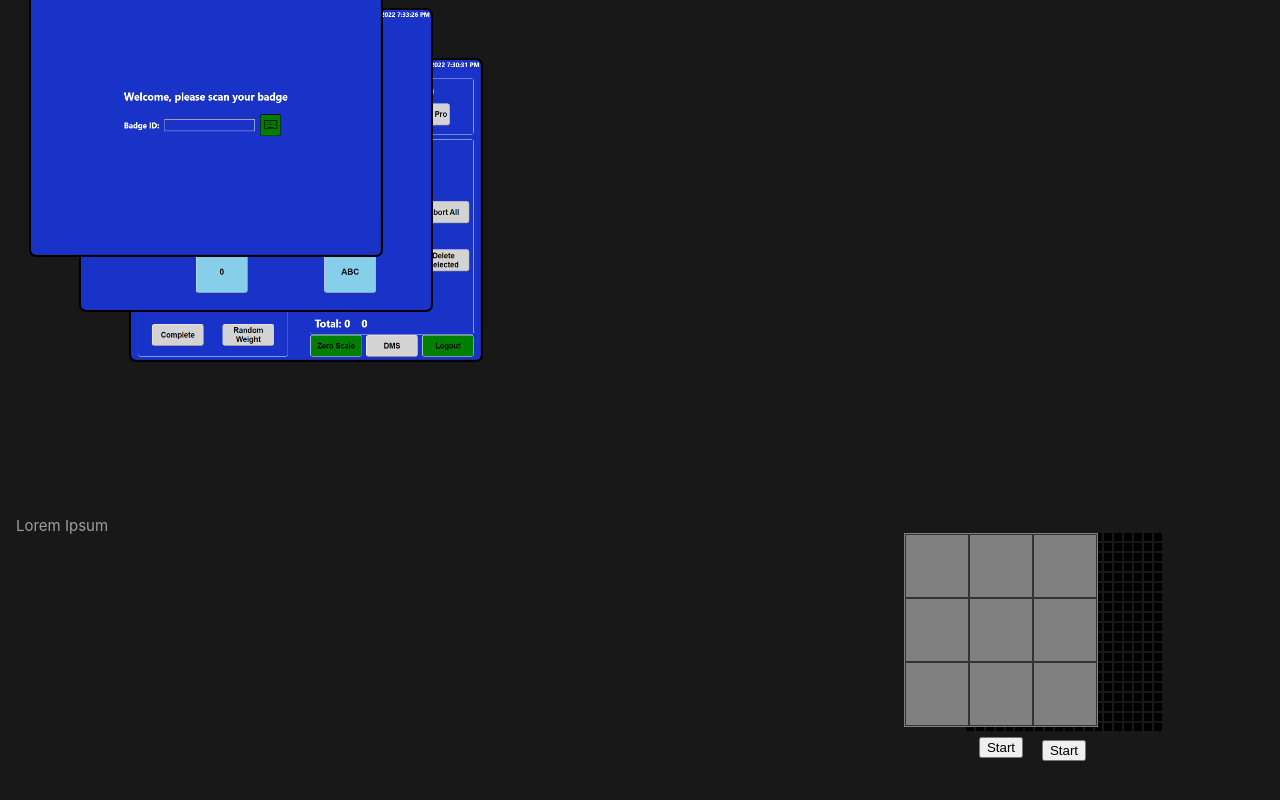
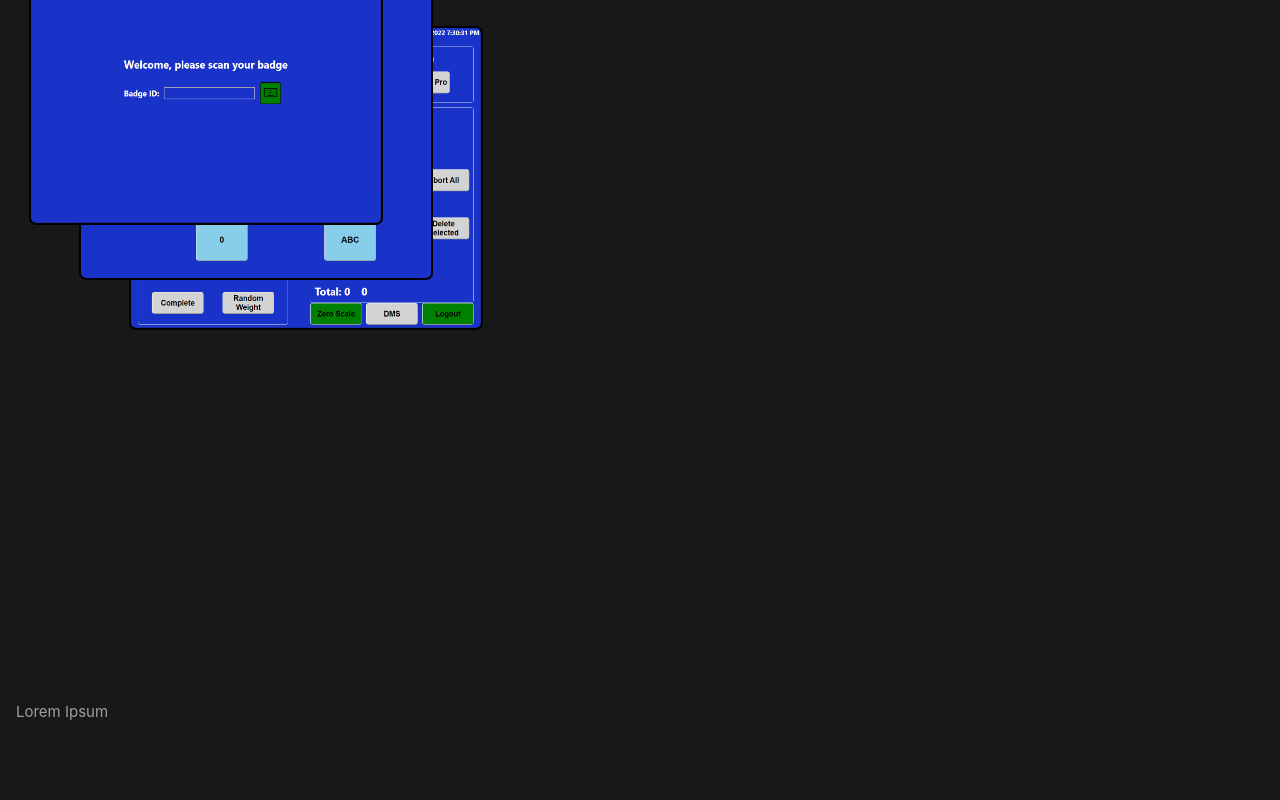
Before and after one commit to therazor113/Portfolio, a Vue app: page / in a window 1280 px wide. Shown: the part 1900-2700 px from the top of the page. Built offline with nearby package versions, Linux system fonts and the light colour scheme.

Commit message:
Moved games to bottom of projects

```diff
--- a/src/components/projects/ProjectView.vue
+++ b/src/components/projects/ProjectView.vue
@@ -5,28 +5,30 @@ import SnakeGame from './items/games/SnakeGame.vue'
 </script>
 
 <template>
-  <div class="container">
-    <h1 class="title">
-      Projects
-    </h1>
-    <ForkliftProject />
-    <div class="gamesContainer">
+  <div class="ProjectsContainer">
+    <div>
+      <h1 class="title">
+        Projects
+      </h1>
+      <ForkliftProject />
+    </div>
+    <div>
       <div>Lorem Ipsum</div>
-
-      <div class="games">
-        <TicTacToe class="tictactoe" />
-        <SnakeGame class="snakeGame" />
-      </div>
+    </div>
+    <div class="games">
+      <TicTacToe />
+      <SnakeGame />
     </div>
   </div>
 </template>
 
 <style lang="scss" scoped>
-  .container {
+  .ProjectsContainer {
     width: 100%;
     height: 1500px;
     display: flex;
     flex-direction: column;
+    justify-content: space-between;
     .title {
       color: #fff;
       font-size: 40px;
@@ -34,31 +36,8 @@ import SnakeGame from './items/games/SnakeGame.vue'
       margin-bottom: 1rem;
     }
   }
-  .gamesContainer {
-    margin-top: 5rem;
+  .games {
     display: flex;
-    justify-content: space-between;
-    &:hover {
-      .snakeGame {
-        left: 300px;
-      }
-    }
-  }
-  .games {
-    height: 300px;
-    width: 550px;
-  }
-  .tictactoe {
-    position: absolute;
-    top: 17px;
-    left: 190px;
-    z-index: 30;
-  }
-  .snakeGame {
-    transition: left 0.4s;
-    position: absolute;
-    top: 15px;
-    left: 250px;
-    z-index: 10;
+    justify-content: space-around;
   }
 </style>
```
